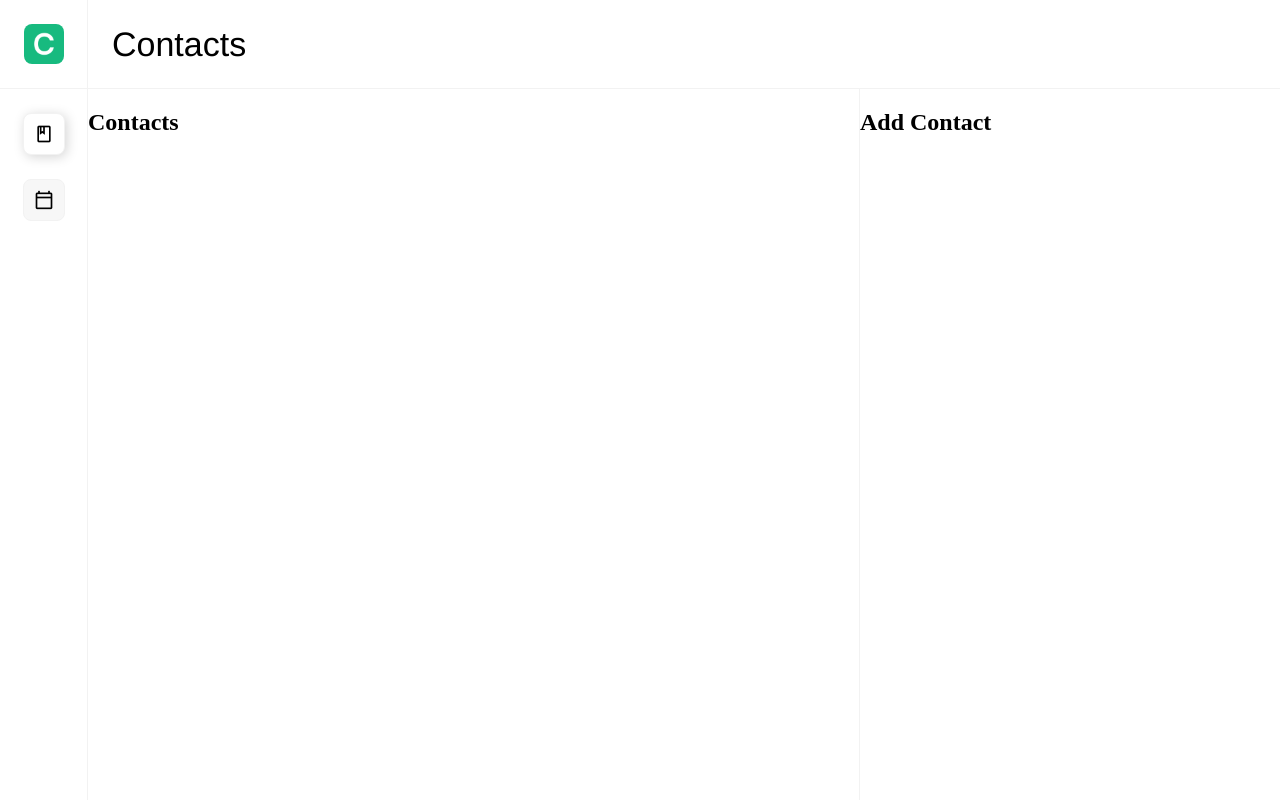
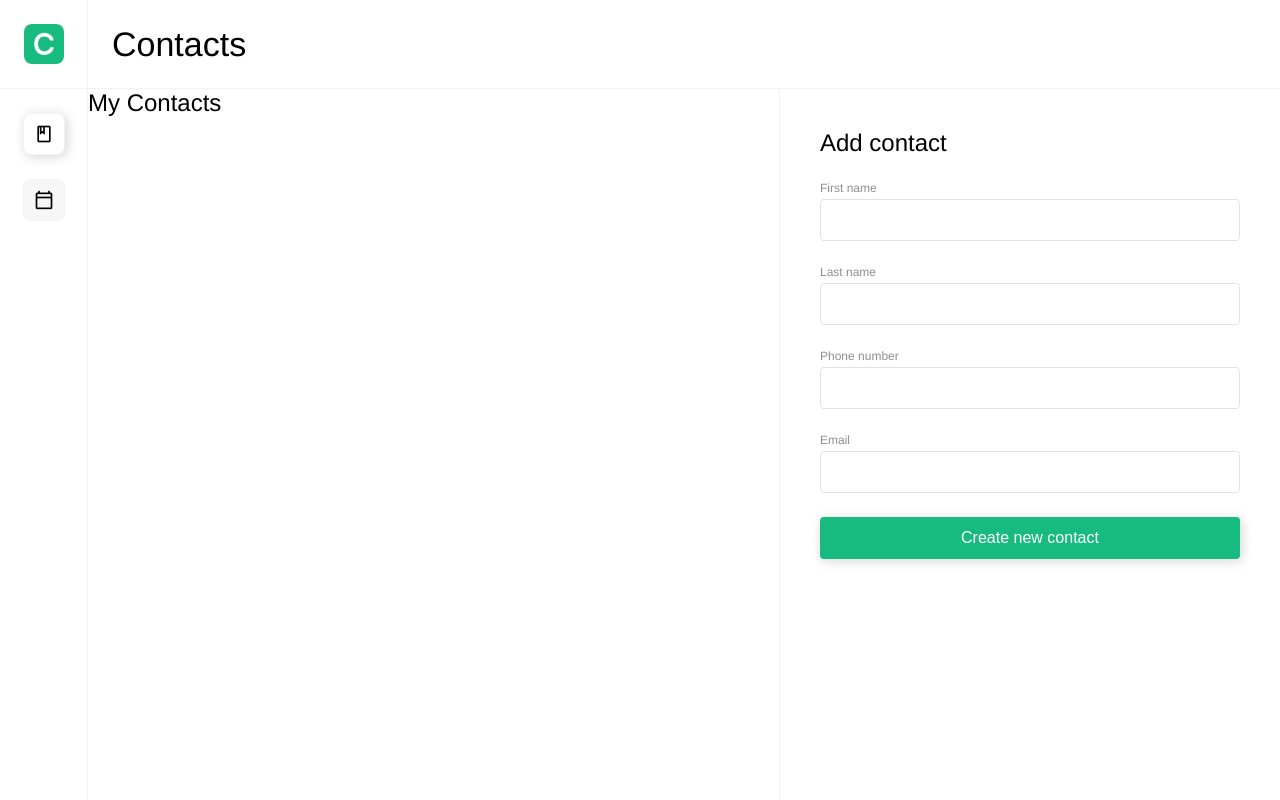
Before and after one commit to bprigent/class-9-appointment-planner, a React (Create React App) app: page /contacts in a window 1280 px wide. Shown: the top 800 px of the page. Built offline with nearby package versions, Linux system fonts and the light colour scheme.

Commit message:
create form for contact

```diff
--- a/src/App.js
+++ b/src/App.js
@@ -1,4 +1,4 @@
-import React from "react";
+import React, { useState } from "react";
 import { RouterProvider, createBrowserRouter, createRoutesFromElements, Route, Navigate } from "react-router-dom"
 import Root, { ROUTES } from "./components/root/Root";
 import { AppointmentsPage } from "./containers/appointmentsPage/AppointmentsPage";
@@ -10,7 +10,7 @@ function App() {
 
 
   // state vars for contacts and appointments
-  const [contacts, setContacts] = [
+  const [contacts, setContacts] = useState([
     {
       firstName:"Ben",
       lastName:"Prigent",
@@ -35,8 +35,8 @@ function App() {
       email:"cpri35@gmail.com",
       phone:"0625344556"
     }
-  ];
-  const [appointments, setAppointments] = [
+  ]);
+  const [appointments, setAppointments] = useState([
     {
       title:"This is appointment title",
       attendee:"Benjamin Prigent",
@@ -58,7 +58,7 @@ function App() {
       time:"1200",
       duration:2
     }
-  ];
+  ]);
 
 
 
--- /dev/null
+++ b/src/components/contactForm/ContactForm.css
@@ -0,0 +1,36 @@
+.formBlockWrapper {
+    display: flex;
+    flex-direction: column;
+}
+
+.formLabelInputBlockWrapper {
+    display: flex;
+    flex-direction: column;
+    padding-bottom: 24px;
+}
+
+.formInputLabel {
+    padding-bottom: 4px;
+    font-size: 12px;
+    font-weight: 500;
+    color: #8E8E8E;
+}
+
+.formInputBox {
+    height: 38px;
+    font-size: 16px;
+    padding-left: 12px;
+    padding-right: 12px;
+    border: 1px solid #e3e3e3;
+    border-radius: 4px;
+}
+
+.formInputButton {
+    height: 42px;
+    background-color: #17BA7F;
+    border-radius: 4px;
+    border: 0px;
+    box-shadow: 2px 2px 12px rgb(213, 213, 213);
+    font-size: 16px;
+    color: white;
+}
--- a/src/components/contactForm/ContactForm.js
+++ b/src/components/contactForm/ContactForm.js
@@ -1,8 +1,11 @@
 import React from "react";
+import "./ContactForm.css";
 
 export const ContactForm = ({
-  name,
-  setName,
+  firstName,
+  setFirstName,
+  lastName,
+  setLastName,
   phone,
   setPhone,
   email,
@@ -10,6 +13,29 @@ export const ContactForm = ({
   handleSubmit
 }) => {
   return (
-    <></>
+    <form className="formBlockWrapper" onSubmit={handleSubmit}>
+      <div className="formLabelInputBlockWrapper">
+        <label for="firstName" className="formInputLabel">First name</label>
+        <input className="formInputBox" type="text" id="firstName" value={firstName} onChange={setFirstName}/>
+      </div>
+
+      <div className="formLabelInputBlockWrapper">
+        <label for="lastName" className="formInputLabel">Last name</label>
+        <input className="formInputBox" type="text" id="lastName" value={lastName} onChange={setLastName}/>
+      </div>
+
+      <div className="formLabelInputBlockWrapper">
+        <label for="phone" className="formInputLabel">Phone number</label>
+        <input className="formInputBox" type="tel" id="phone" value={phone} onChange={setPhone}/>
+      </div>
+
+      <div className="formLabelInputBlockWrapper">
+        <label for="email" className="formInputLabel">Email</label>
+        <input className="formInputBox" type="email" id="email" value={email} onChange={setEmail}/>
+      </div>
+
+      <input className="formInputButton" type="submit" value="Create new contact"/>
+
+    </form>
   );
 };
--- /dev/null
+++ b/src/components/fonts/fonts.css
@@ -0,0 +1,16 @@
+.fontH2 {
+    font-family: Helvetica, Arial, sans-serif;
+    font-weight: 500;
+    padding-top: 0px;
+    padding-bottom: 0px;
+    margin-top: 0px;
+    margin-bottom: 24px;
+}
+
+.fontH1 {
+    font-family: Helvetica, Arial, sans-serif;
+    font-size: 34px;
+    padding: 0px;
+    margin: 0px;
+    font-weight: 500;
+}
--- /dev/null
+++ b/src/components/fonts/fonts.js
@@ -0,0 +1,14 @@
+import React from "react";
+import "./fonts.css";
+
+
+export function FontH2 ({copy}) {
+    return (
+        <h2 className="fontH2">{copy}</h2>
+    );
+}
+export function FontH1 ({copy}) {
+    return (
+        <h1 className="fontH1">{copy}</h1>
+    );
+}
--- a/src/components/header/Header.css
+++ b/src/components/header/Header.css
@@ -10,11 +10,3 @@
     align-items: left;
     justify-content: center;
 }
-
-.fontH1 {
-    font-family: Helvetica, Arial, sans-serif;
-    font-size: 34px;
-    padding: 0px;
-    margin: 0px;
-    font-weight: 500;
-}
--- a/src/components/header/Header.js
+++ b/src/components/header/Header.js
@@ -1,10 +1,11 @@
 
 import "./Header.css"
+import { FontH1 } from "../fonts/fonts";
 
 function Header(props) {
     return (
         <div className="headerMainWrapper">
-            <h1 className="fontH1">{props.H1}</h1>
+            <FontH1 copy="Contacts"/>
         </div>
     );
 
--- a/src/containers/appointmentsPage/AppointmentsPage.css
+++ b/src/containers/appointmentsPage/AppointmentsPage.css
@@ -2,6 +2,7 @@
     flex-grow: 1;
     display: flex;
     flex-direction: column;
+    font-family: Helvetica, Arial, sans-serif;
 }
 
 .mainPageSecondaryWrapper {
--- a/src/containers/contactsPage/ContactPage.css
+++ b/src/containers/contactsPage/ContactPage.css
@@ -2,6 +2,7 @@
     flex-grow: 1;
     display: flex;
     flex-direction: column;
+    font-family: Helvetica, Arial, sans-serif;
 }
 
 .mainPageSecondaryWrapper {
@@ -17,4 +18,5 @@
 .mainPageColumn2 {
     width: 420px;
     border-left: 1px solid #f2f2f2;
+    padding: 40px;
 }
--- a/src/containers/contactsPage/ContactsPage.js
+++ b/src/containers/contactsPage/ContactsPage.js
@@ -1,11 +1,12 @@
 import React, { useState, useEffect } from "react";
 import Header from "../../components/header/Header";
 import "./ContactPage.css"
+import { FontH2 } from "../../components/fonts/fonts";
 
 import { ContactForm } from "../../components/contactForm/ContactForm";
 import { TileList } from "../../components/tileList/TileList";
 
-export const ContactsPage = ({contacts}) => {
+export const ContactsPage = ({contacts, addToContacts}) => {
   /*
   Define state variables for
   contact info and duplicate check
@@ -29,13 +30,14 @@ export const ContactsPage = ({contacts}) => {
       <Header H1="Contacts" />
       <div className="mainPageSecondaryWrapper">
         <div className="mainPageColumn1">
-          <h2>Contacts</h2>
+          <FontH2 copy="My Contacts"/>
           {/*contacts.map( (contact) => (
             <div>{contact.firstName}</div>
           ))*/}
         </div>
         <div className="mainPageColumn2">
-          <h2>Add Contact</h2>
+          <FontH2 copy="Add contact"/>
+          <ContactForm />
         </div>
       </div>
     </div>
```
